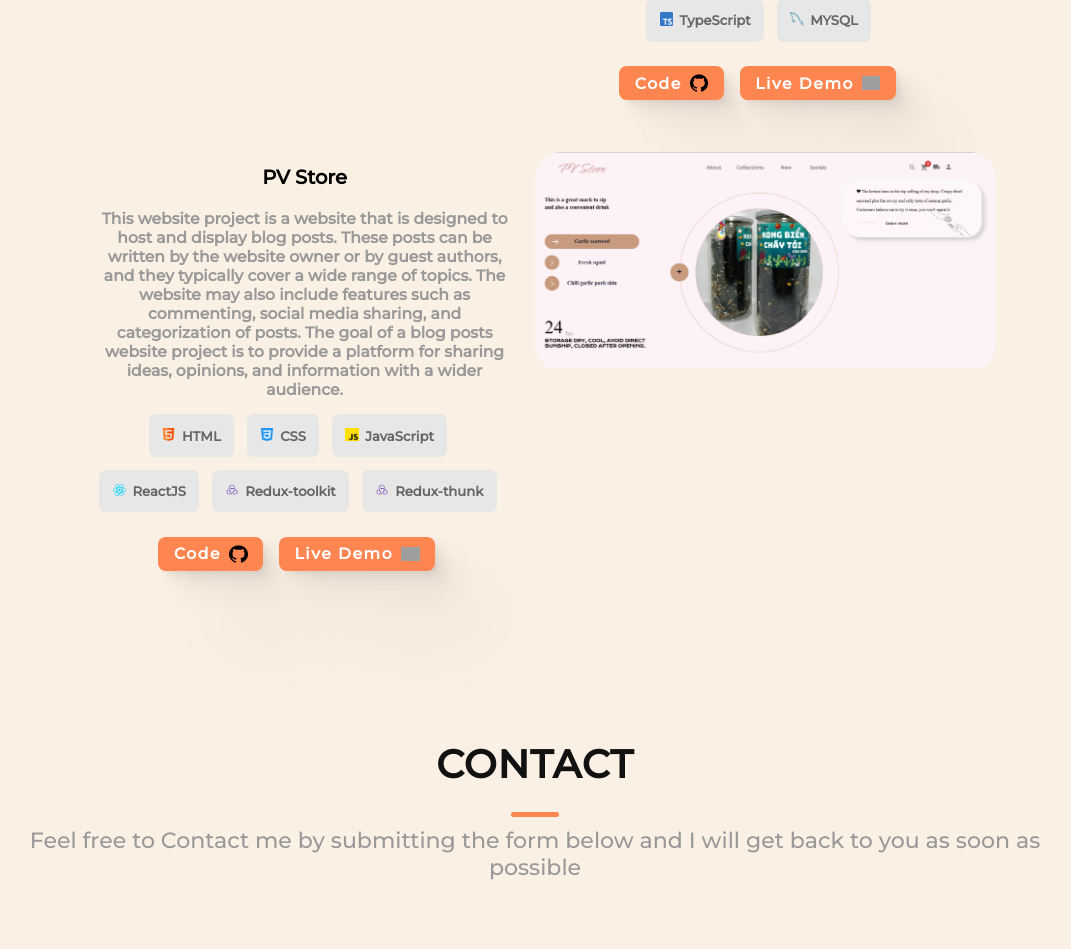
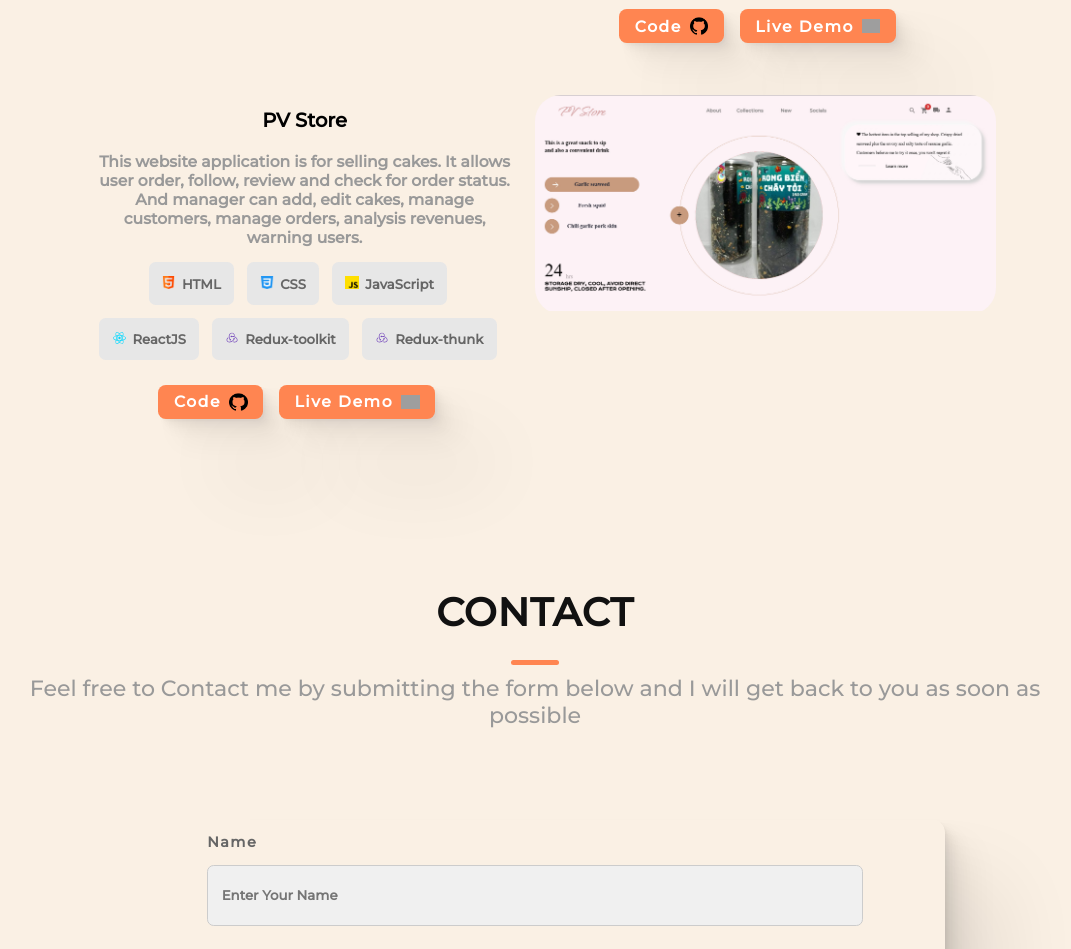
Before and after one commit to LeDucNghi/portfolio, a React (Vite) app: page / in a window 1280 px wide. Shown: the part 2466-3415 px from the top of the page, without its empty margins (105-1176 px from the left). Built offline with nearby package versions, Linux system fonts and the light colour scheme; grey boxes are pictures that could not be loaded.

Commit message:
update content

```diff
--- a/src/constants/clusterWidgets.ts
+++ b/src/constants/clusterWidgets.ts
@@ -139,7 +139,7 @@ export const projects = [
     thumbnail: Images.katenblogThumbnail,
     title: "Katen Blog",
     description:
-      "This website project is a website that is designed to host and display blog posts. These posts can be written by the website owner or by guest authors, and they typically cover a wide range of topics. The website may also include features such as commenting, social media sharing, and categorization of posts. The goal of a blog posts website project is to provide a platform for sharing ideas, opinions, and information with a wider audience.",
+      "This website project is a website that is designed to host and display blog posts. These posts can be written by the website owner or by guest authors, and they typically cover a wide range of topics. The website may also include features such as commenting, social media sharing, and categorization of posts.",
     techs: [
       {
         id: 1,
@@ -194,7 +194,7 @@ export const projects = [
     thumbnail: Images.pvfoodThumbnail,
     title: "PV Store",
     description:
-      "This website project is a website that is designed to host and display blog posts. These posts can be written by the website owner or by guest authors, and they typically cover a wide range of topics. The website may also include features such as commenting, social media sharing, and categorization of posts. The goal of a blog posts website project is to provide a platform for sharing ideas, opinions, and information with a wider audience.",
+      "This website application is for selling cakes. It allows user order, follow, review and check for order status. And manager can add, edit cakes, manage customers, manage orders, analysis revenues, warning users.",
     techs: [
       {
         id: 1,
```
